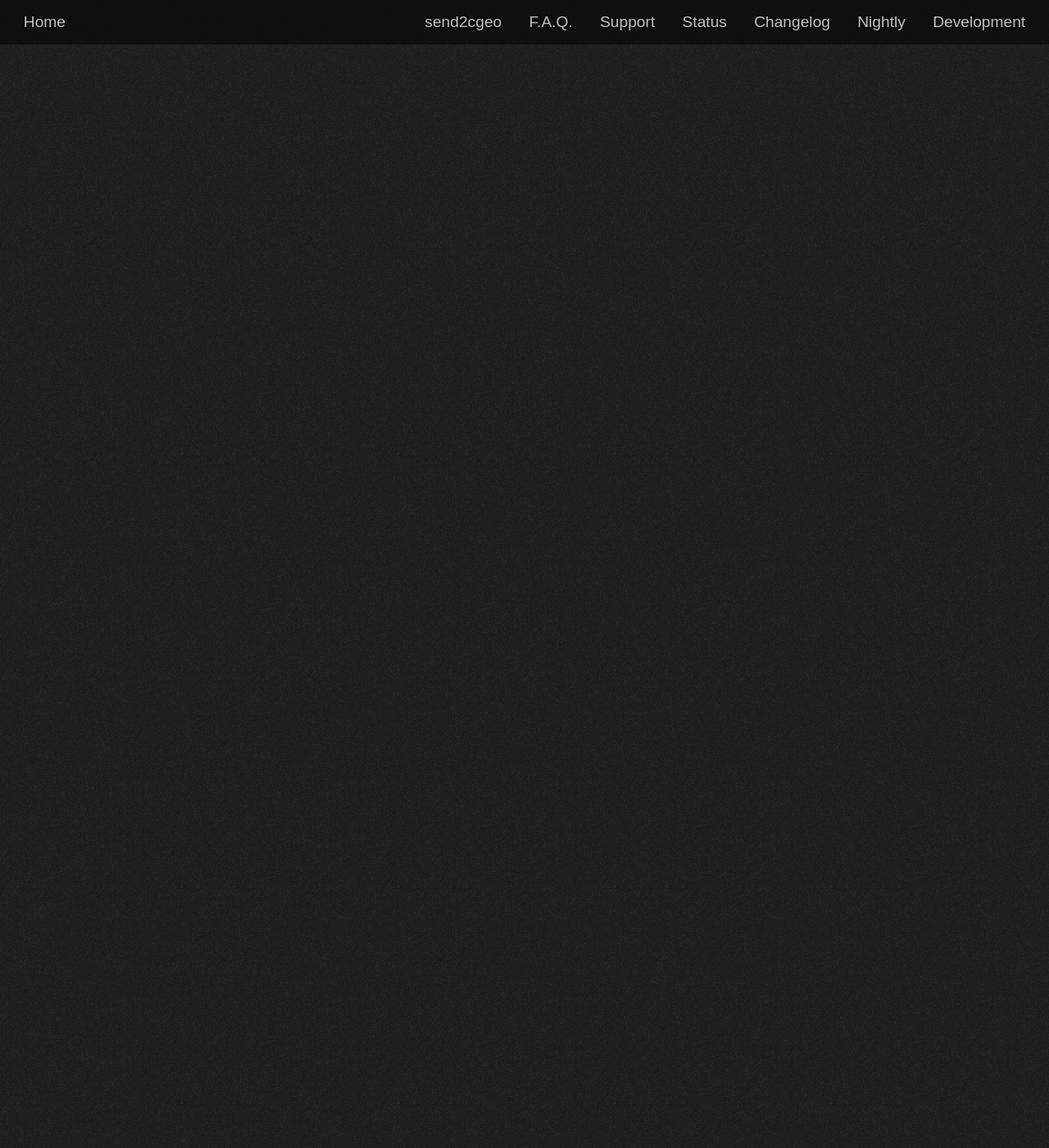
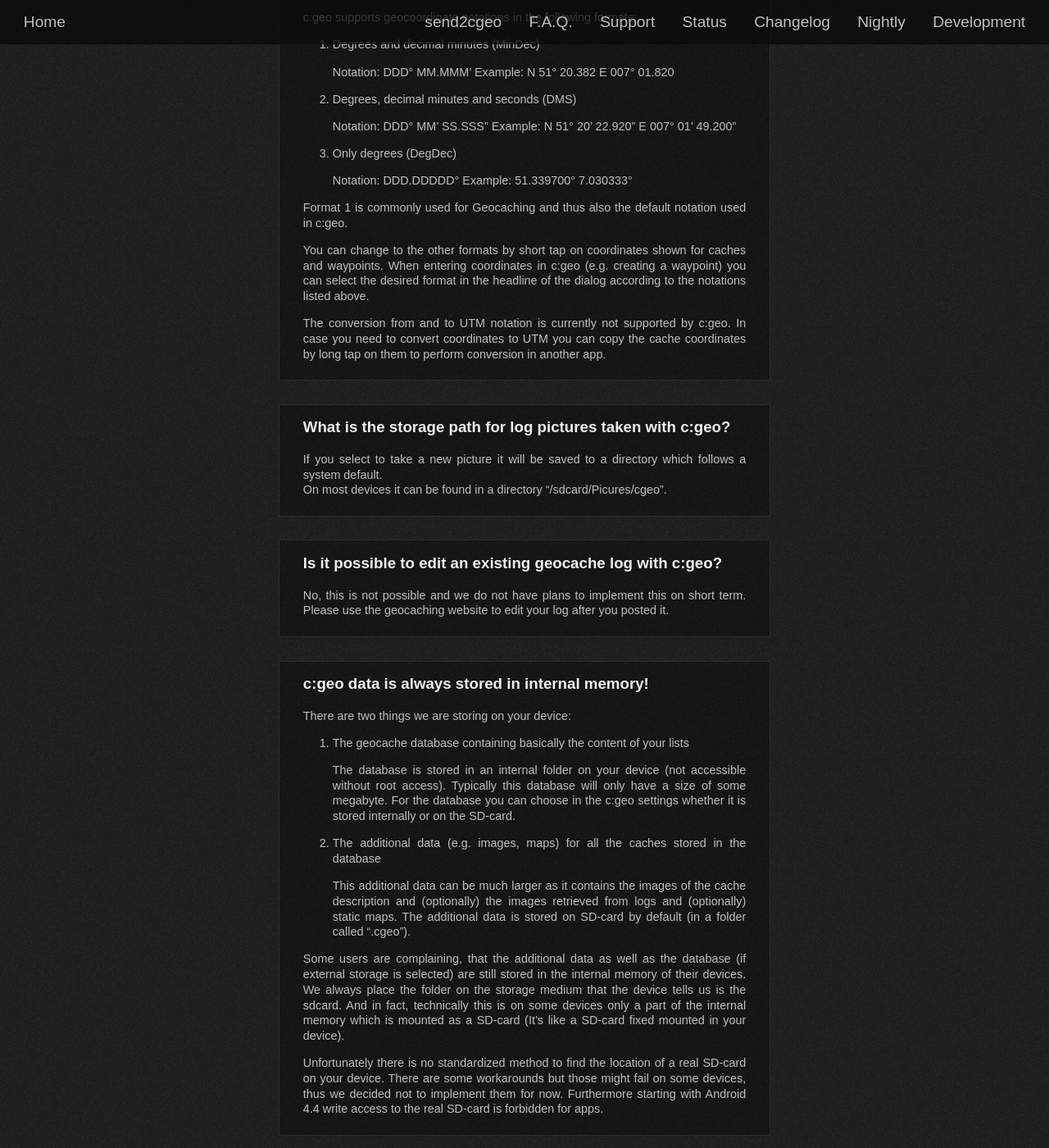
Before and after one commit to cgeo/cgeo.github.io, a Jekyll site: the page built from faq.html, in a window 1280 px wide and 1400 px high, scrolled down 4272 px. Shown: the whole window at 82% size. Built offline with Jekyll 4.4.1, drawn with Linux system fonts in a browser that asks for light colours; some web fonts are replaced; some of the changed text lies outside the part shown.

Commit message:
Copy Lineflyer's work and fix indentation

```diff
--- a/_data/faq.yml
+++ b/_data/faq.yml
@@ -74,39 +74,112 @@
   items:
       - title: How can I change to miles instead of meters?
         content: |
-          c:geo uses metric units by default but should detect automatically if your phones default is set to imperial units.
+            c:geo uses metric units by default but should detect automatically if your phones default is set to imperial units.
 
-          You can also manually select your preference in c:geo settings: \\
-          Menu button - Settings - Appearance - "Use Imperial units"
+            You can also manually select your preference in c:geo settings: \\
+            Menu button - Settings - Appearance - "Use Imperial units"
 
       - title: Why do the cache details miss new information?
         content: |
-          In order to minimize the network traffic c:geo downloads caches only once and stores them temporary or permanently (if you save them on your list).
+            In order to minimize the network traffic c:geo downloads caches only once and stores them temporary or permanently (if you save them on your list).
 
-          So if you miss some information (e.g. newest logs are missing, description has changed,etc.) please refresh the stored cache by selecting "Refresh" on the cache detail page.
+            So if you miss some information (e.g. newest logs are missing, description has changed,etc.) please refresh the stored cache by selecting "Refresh" on the cache detail page.
 
       - title: Why are all cache coords wrong by some meters/feet?
         content: |
-          In case you are not logged in the geocaching website does not provide correct coordinates. So it seems you did not provide login data or the login data you provided is not correct.
+            In case you are not logged in the geocaching website does not provide correct coordinates. So it seems you did not provide login data or the login data you provided is not correct.
 
-          Please refer to [Getting started](./faq.html#faq.IamnewtoGe) to learn how to login with c:geo.
+            Please refer to [Getting started](./faq.html#faq.IamnewtoGe) to learn how to login with c:geo.
 
       - title: Why does c:geo not use Groundspeak's public API?
         content: |
-          The initial idea of c:geo is to provide a free (and open-source) app for mobile geocaching for everybody. \\
-          What would change with the API? \\
-          - c:geo only for premium members \\
-          - No support for OpenCaching or other platforms than geocaching.com \\
-          - Groundspeak advertisements
+            The initial idea of c:geo is to provide a free (and open-source) app for mobile geocaching for everybody. \\
+            What would change with the API?
 
-          There are also problems with the development: \\
-          - The API requires a private key for the app. But c:geo is open-source. There are a lot of independent developers, but only one would get the key. All other developers wouldn't be able to test what they do \\
-          - c:geo would no longer be open source \\
-          - Only a few core developers would be allowed \\
-          - Much slower development would result from that\\
+            - c:geo only for premium members
+            - No support for OpenCaching or other platforms than geocaching.com
+            - Groundspeak advertisements
 
-          While Groundspeak's API would fix most of our current problems, c:geo would then force users to pay money to a corporation. This is not the opensource spirit.
-          If Groundspeak says OK to our ideas then c:geo might have an API some day...
+            There are also problems with the development:
+
+            - The API requires a private key for the app. But c:geo is open-source. There are a lot of independent developers, but only one would get the key. All other developers wouldn't be able to test what they do.
+            - c:geo would no longer be open source
+            - Only a few core developers would be allowed
+            - Much slower development would result from that
+
+            While Groundspeak's API would fix most of our current problems, c:geo would then force users to pay money to a corporation. This is not the opensource spirit.
+            If Groundspeak says OK to our ideas then c:geo might have an API some day...
+
+      - title: The website is always shown to English!
+        content: |
+            c:geo is accessing the geocaching website as a customized internet browser. \\
+            In order to retrieve the information from the website it needs to have reliable information. Therefore c:geo will change the language to english when logging in, because iz can not support all different languages.
+
+            Feel free to change the language on the website back to your desired language anytime when using it. c:geo will detect this and automatically swuitch back to english on the next login.
+
+      - title: Unkown Location is shown on the main screen!
+        content: |
+            The address information shown at the bottom of the main screen is an information we receive from a geocoding database based on your position. Sometimes this database has no address information for your location or the service is not running. In this case 'Unknown Location' or even a wrong city could be shown.
+
+            This does not have any impact on the c:geo functionality. As long as you have a GPS fix everything will work normal. \\
+            If you want you can also disable the address information in c:geo settings so your coordinates are shown on the main screen instead of the address information: \\
+            Menu - Settings - Appearance - "Show Address"
+
+      - title: What coordinate formats are supported in c:geo?
+        content: |
+            c:geo supports geocoordinate notations in the following formats:
+
+            1. Degrees and decimal minutes (MinDec)
+
+                Notation: DDD° MM.MMM'
+                Example: N 51° 20.382 E 007° 01.820
+
+            2. Degrees, decimal minutes and seconds (DMS)
+
+                Notation: DDD° MM' SS.SSS"
+                Example: N 51° 20' 22.920" E 007° 01' 49.200"
+
+            3. Only degrees (DegDec)
+
+                Notation: DDD.DDDDD°
+                Example: 51.339700° 7.030333°
+
+            Format 1 is commonly used for Geocaching and thus also the default notation used in c:geo.
+
+            You can change to the other formats by short tap on coordinates shown for caches and waypoints.
+            When entering coordinates in c:geo (e.g. creating a waypoint) you can select the desired format in the headline of the dialog according to the notations listed above.
+
+            The conversion from and to UTM notation is currently not supported by c:geo. In case you need to convert coordinates to UTM you can copy the cache coordinates by long tap on them to perform conversion in another app.
+
+      - title: What is the storage path for log pictures taken with c:geo?
+        content: |
+            If you select to take a new picture it will be saved to a directory which follows a system default. \\
+            On most devices it can be found in a directory "/sdcard/Picures/cgeo".
+
+      - title: Is it possible to edit an existing geocache log with c:geo?
+        content: |
+            No, this is not possible and we do not have plans to implement this on short term.
+            Please use the geocaching website to edit your log after you posted it.
+
+      - title: c:geo data is always stored in internal memory!
+        content: |
+            There are two things we are storing on your device:
+
+            1. The geocache database containing basically the content of your lists
+
+                The database is stored in an internal folder on your device (not accessible without root access). Typically this database will only have a size of some megabyte.
+                For the database you can choose in the c:geo settings whether it is stored internally or on the SD-card.
+
+            2. The additional data (e.g. images, maps) for all the caches stored in the database
+
+                This additional data can be much larger as it contains the images of the cache description and (optionally) the images retrieved from logs and (optionally) static maps.
+                The additional data is stored on SD-card by default (in a folder called ".cgeo").
+
+            Some users are complaining, that the additional data as well as the database (if external storage is selected) are still stored in the internal memory of their devices.
+            We always place the folder on the storage medium that the device tells us is the sdcard. And in fact, technically this is on some devices only a part of the internal memory which is mounted as a SD-card (It's like a SD-card fixed mounted in your device).
+
+            Unfortunately there is no standardized method to find the location of a real SD-card on your device. There are some workarounds but those might fail on some devices, thus we decided not to implement them for now.
+            Furthermore starting with Android 4.4 write access to the real SD-card is forbidden for apps.
 
 - title: Live Map
   items:
```
